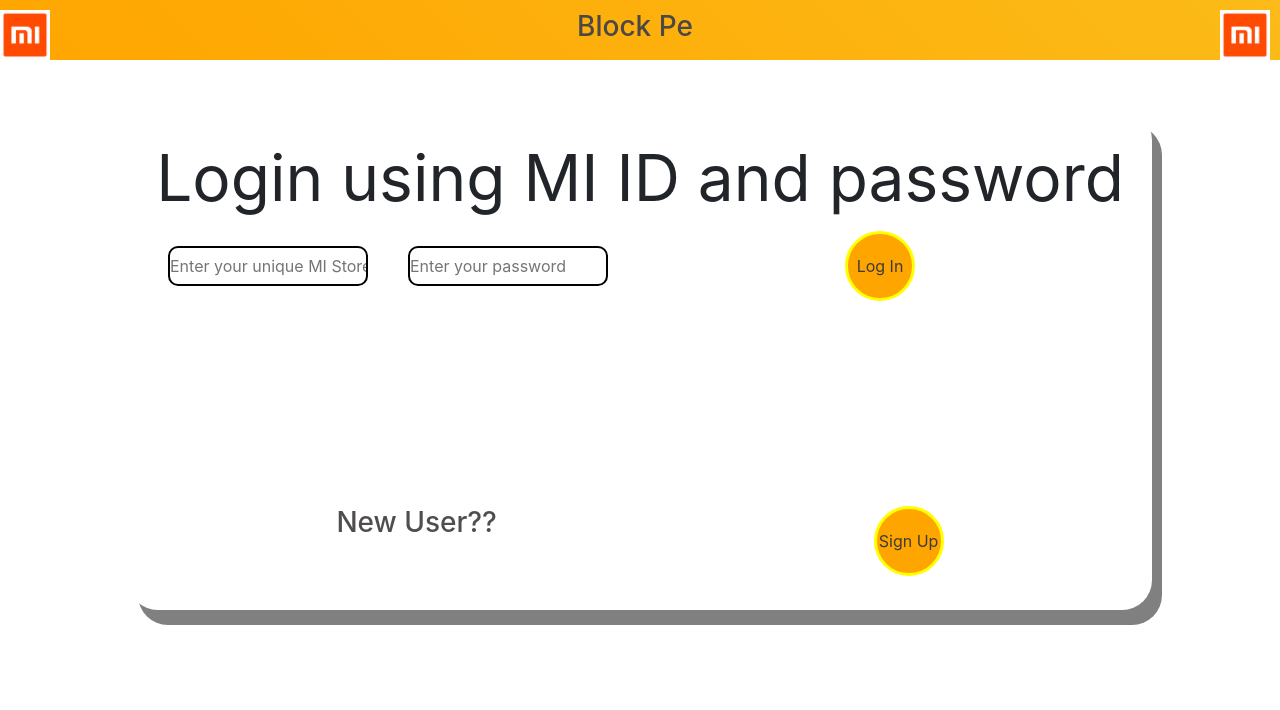
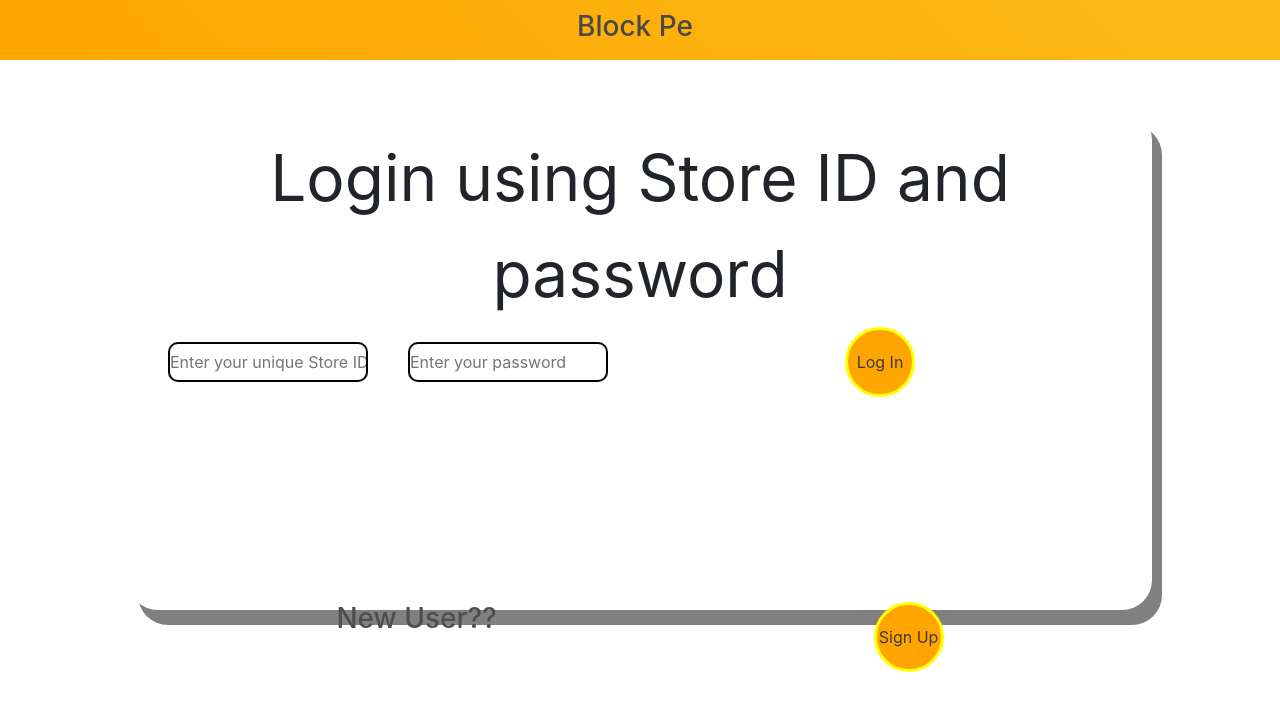
Before and after one commit to Shreyash1601/blockpe-frontend, a React (Create React App) app: page / in a window 1280 px wide. Shown: the top 710 px of the page. Built offline with nearby package versions, Linux system fonts and the light colour scheme.

Commit message:
customised front-end added

```diff
--- a/src/components/About/About.jsx
+++ b/src/components/About/About.jsx
@@ -10,7 +10,7 @@
     <h1>Block Pe: Billing & Asset Tracking Application</h1>
     <Button1/>
     <div className='matter'>
-    <p><b>Block Pe</b> is a Billing & Asset Tracking Application which is designed to ease the Billing process of Xiaomi products at Xiomi retail outlets.
+    <p><b>Block Pe</b> is a Billing & Asset Tracking Application which is designed to ease the Billing process of electronic products at retail outlets.
     <br/>
     <br/>
 
--- a/src/components/Billing/Bill.jsx
+++ b/src/components/Billing/Bill.jsx
@@ -166,7 +166,7 @@
             </div>
             <div>
                 <input type="text" onChange={inputEvent}placeholder="Enter Store Name" name="StoreName" value={data.StoreName}></input>
-                <input type="text" onChange={inputEvent}placeholder="Enter MI Store ID"name="MIStoreID" value={data.MIStoreID}></input>
+                <input type="text" onChange={inputEvent}placeholder="Enter  Store ID"name="MIStoreID" value={data.MIStoreID}></input>
                 </div>
                 <div>
                 <input type="text" onChange={inputEvent}placeholder="Enter Product Category" name="PCategory" value={data.PCategory}></input>
--- a/src/components/Login/Login.jsx
+++ b/src/components/Login/Login.jsx
@@ -55,11 +55,11 @@
   return(
     <>
     <div class="Card">
-    <div class="head">Login using MI ID and password
+    <div class="head">Login using Store ID and password
     </div>
     <form onSubmit={onSubmits}>
     <div class="formi">
-        <input type="text" class="entry" placeholder="Enter your unique MI Store ID" name="MI" onChange={inputEvent} value={data.MI}/>
+        <input type="text" class="entry" placeholder="Enter your unique Store ID" name="MI" onChange={inputEvent} value={data.MI}/>
 
         <input type="text" class="entry" placeholder="Enter your password" name="pass" onChange={inputEvent} value={data.pass}/>
         <button type="submit" class="Login" onClick={onSubmits}>Log In</button>
--- a/src/components/Navbar/Navbar.css
+++ b/src/components/Navbar/Navbar.css
@@ -6,6 +6,5 @@
     padding-top:10px;
     padding-right: 10px;
     color:rgb(76, 72, 72);
-    display:flex;
-    justify-content: space-between;
+
 }
--- a/src/components/Navbar/Navbar.jsx
+++ b/src/components/Navbar/Navbar.jsx
@@ -5,9 +5,9 @@
   return(
     <>
     <div class="navdec">
-    <img src={logo}></img>
+
    <h3 onClick={()=>window.location.href="/About"}>Block Pe</h3>
-   <img src={logo}></img>
+
 </div>
     </>
   )
--- a/src/components/Purchase/compo/Navbar/Navbar.jsx
+++ b/src/components/Purchase/compo/Navbar/Navbar.jsx
@@ -5,7 +5,7 @@
         <>
         <nav>
             <div className="nav_bar">
-            <span className='my_shop' onClick={()=>setShow(true)}>Welcome to MI</span>
+            <span className='my_shop' onClick={()=>setShow(true)}>Welcome to Store</span>
             <div className='cart' onClick={()=>setShow(false)}>
             <span>Click->
                 <i className='fas fa-cart-plus'></i>
```
